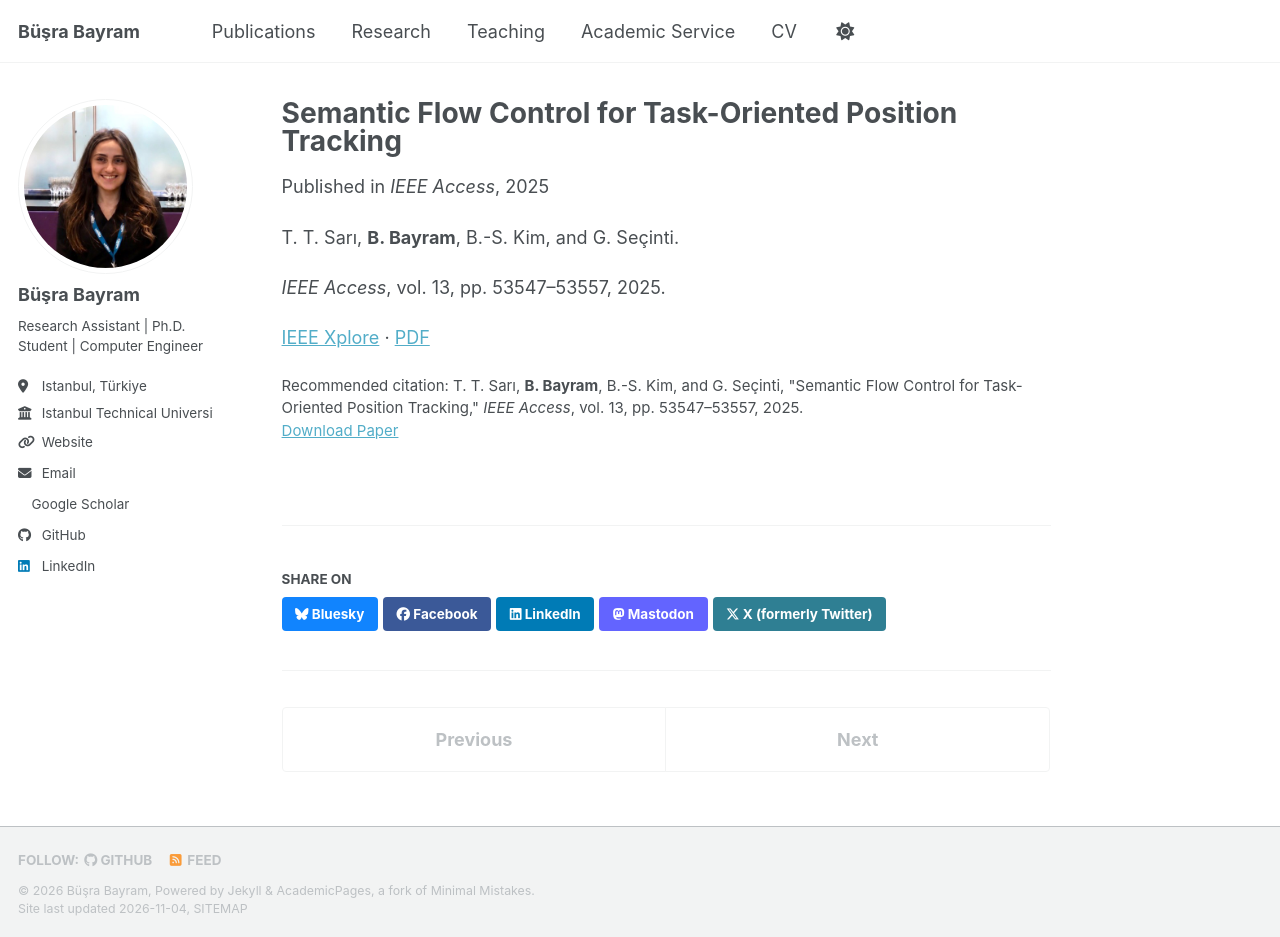
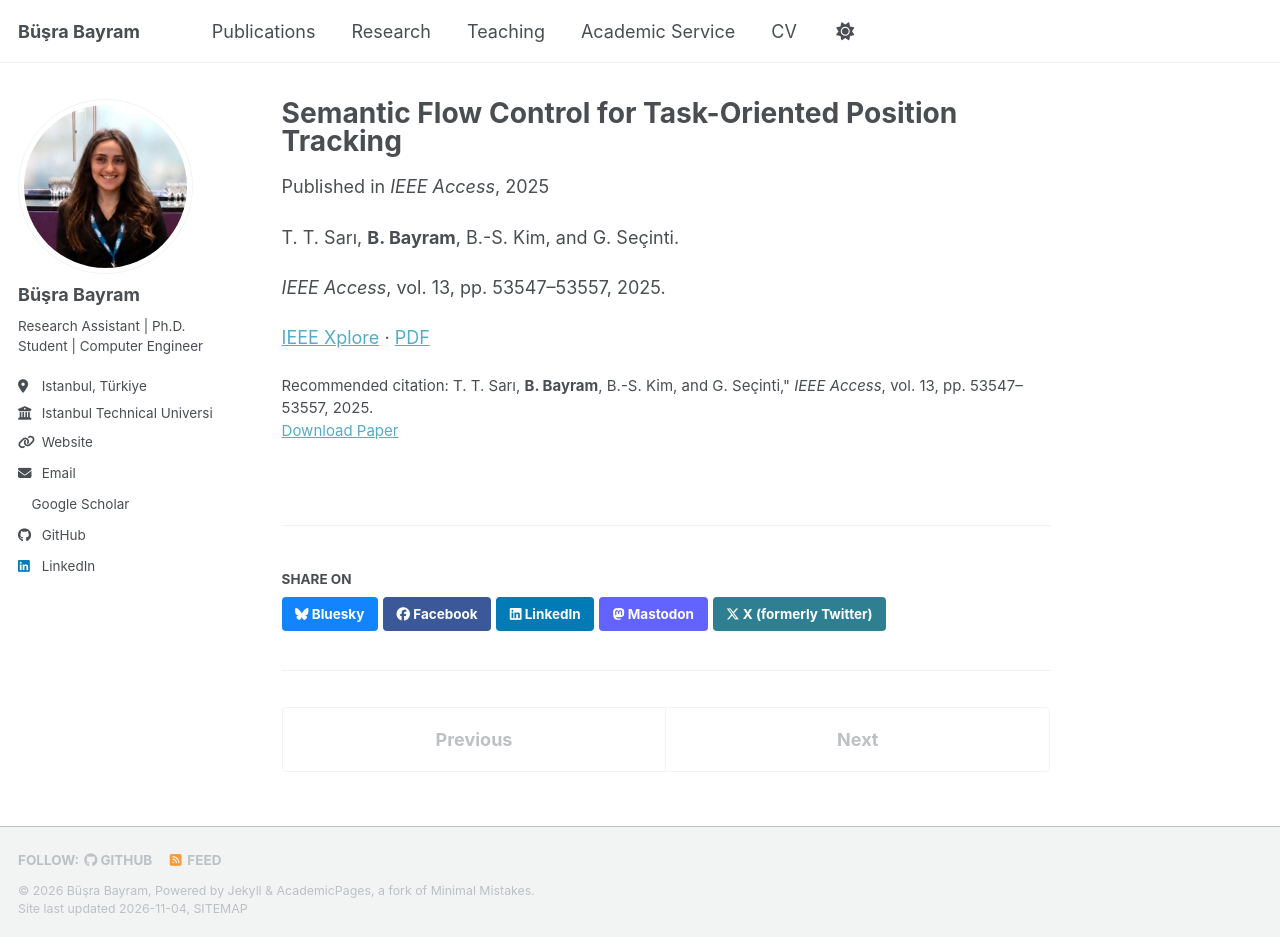
Before and after one commit to busrabyrm/busrabayram, a Jekyll site: the page built from _publications/2025-01-01-semantic-flow-control.md, in a window 1280 px wide and 937 px high. Built offline with Jekyll 4.4.1, drawn with Linux system fonts in a browser that asks for light colours; a style sheet for code colours, icons or effects is not loaded.

Commit message:
Update 2025-01-01-semantic-flow-control.md

```diff
--- a/_publications/2025-01-01-semantic-flow-control.md
+++ b/_publications/2025-01-01-semantic-flow-control.md
@@ -7,7 +7,7 @@ date: 2025-03-19
 venue: "IEEE Access"
 paperurl: "https://ieeexplore.ieee.org/abstract/document/10933985/"
 pdfurl: "https://ieeexplore.ieee.org/iel8/6287639/6514899/10933985.pdf"
-citation: "T. T. Sarı, <strong>B. Bayram</strong>, B.-S. Kim, and G. Seçinti, &quot;Semantic Flow Control for Task-Oriented Position Tracking,&quot; <i>IEEE Access</i>, vol. 13, pp. 53547–53557, 2025."
+citation: "T. T. Sarı, <strong>B. Bayram</strong>, B.-S. Kim, and G. Seçinti,&quot; <i>IEEE Access</i>, vol. 13, pp. 53547–53557, 2025."
 ---
 
 T. T. Sarı, **B. Bayram**, B.-S. Kim, and G. Seçinti.
```
